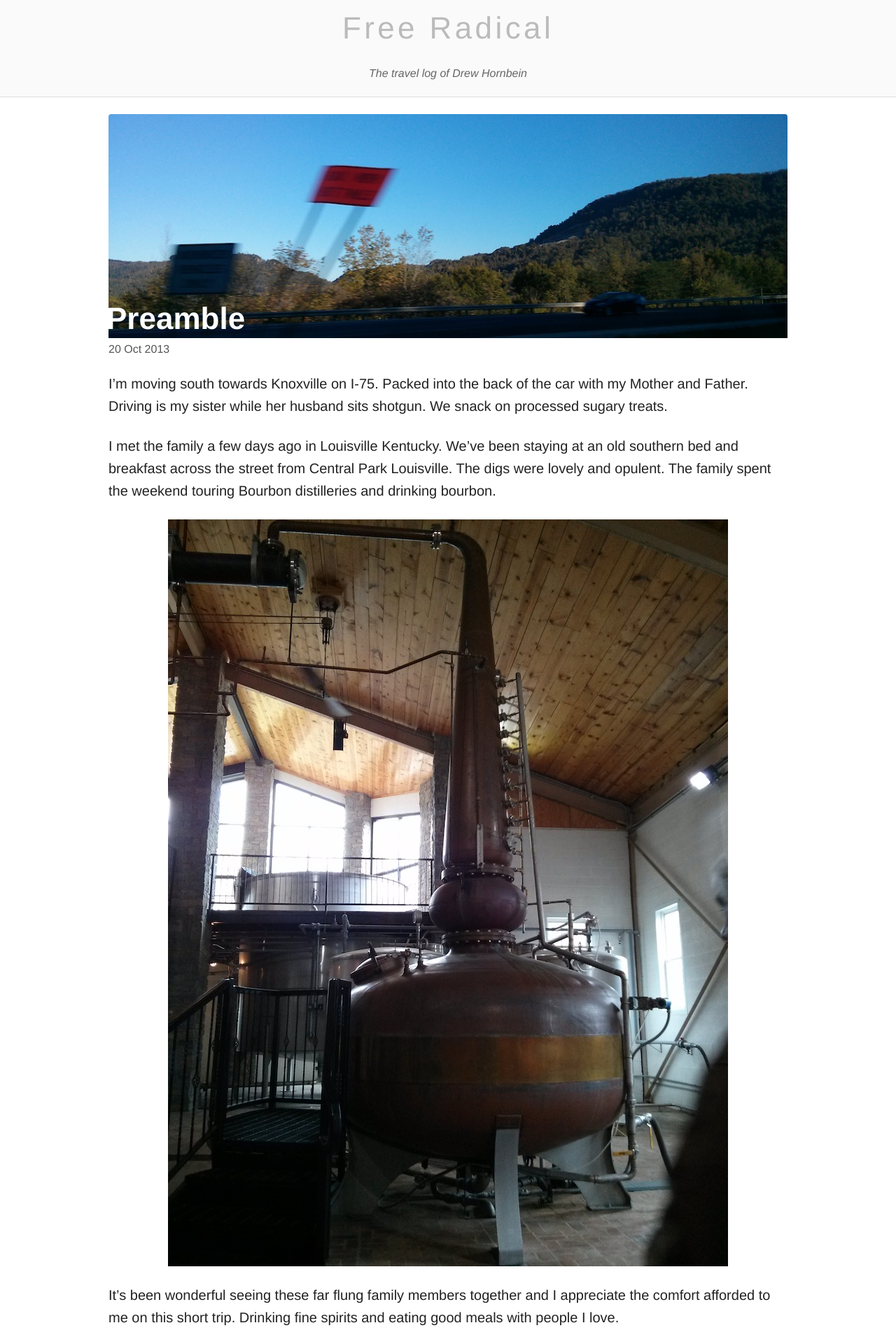
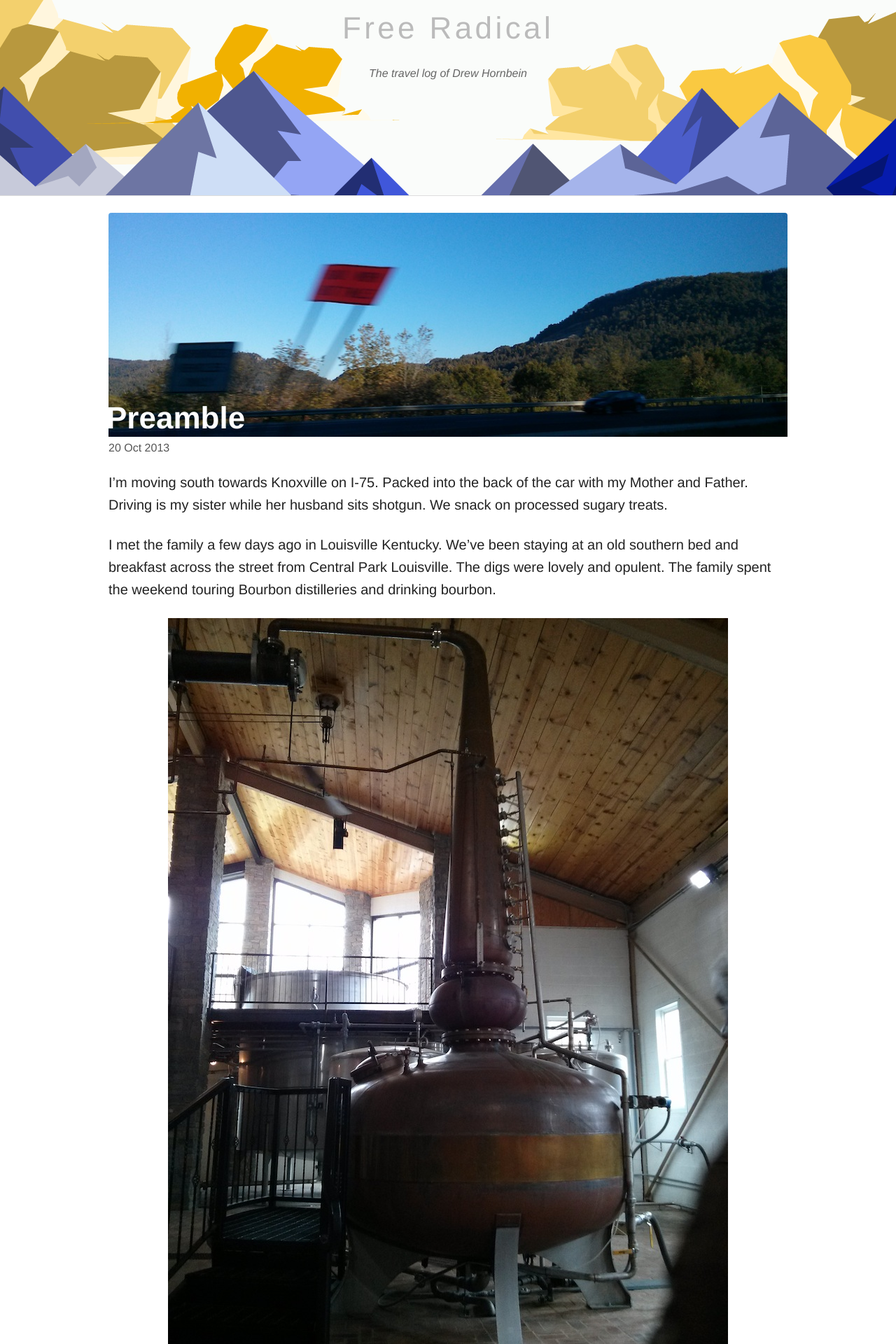
Before and after one commit to a-free-radical/a-free-radical.github.io, a Jekyll site: the page built from index.html, in a window 1280 px wide. Shown: the top 1920 px of the page at 70% size. Built offline with Jekyll 4.4.1, drawn with Linux system fonts in a browser that asks for light colours; Markdown is read by kramdown in place of the engine named in the settings.

Commit message:
header sexy time

```diff
--- a/assets/css/screen.css
+++ b/assets/css/screen.css
@@ -4174,9 +4174,19 @@ table {
 
 /* Each individual part that can be added in */
 header[role="header"] {
-  background-color: #FAFAFA;
+  background: #fafcfa url("../img/clouds.png") no-repeat fixed center top;
   border-bottom: 1px solid #DDD;
-  margin-bottom: 1.5em; }
+  margin-bottom: 1.5em;
+  min-height: 280px;
+  position: relative; }
+  header[role="header"]::after {
+    content: '';
+    position: absolute;
+    bottom: 0;
+    left: 0;
+    width: 100%;
+    height: 300px;
+    background: transparent url("../img/mountains.png") no-repeat scroll center bottom; }
   header[role="header"] .title {
     font-family: "Helvetica Neue", Helvetica, sans-serif;
     font-weight: 100;
```
Also changed, not shown: assets/scss/custom/_default.scss (+13 -1 lines), assets/img/clouds.png (added), assets/img/mountains.png (added).
